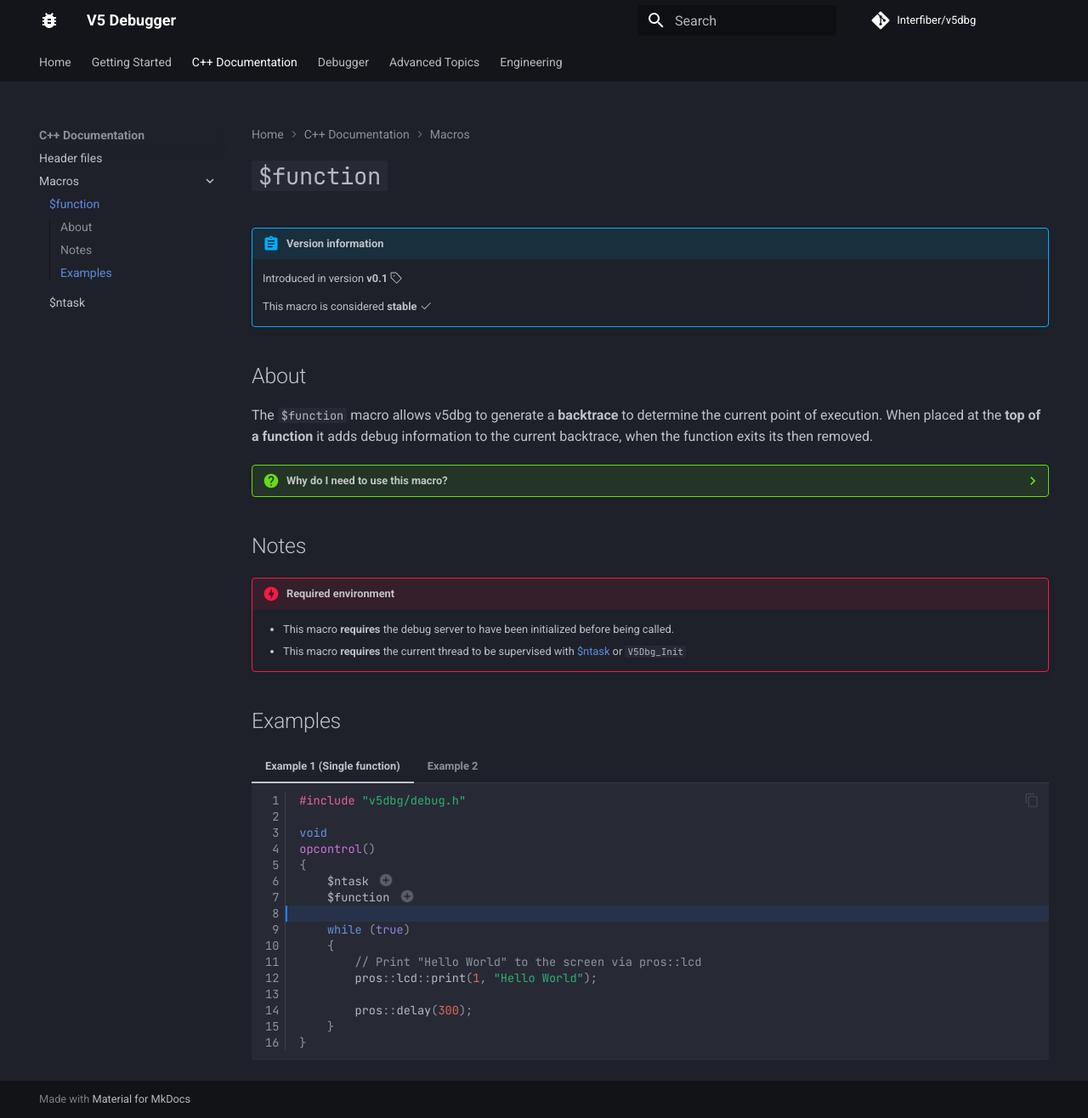
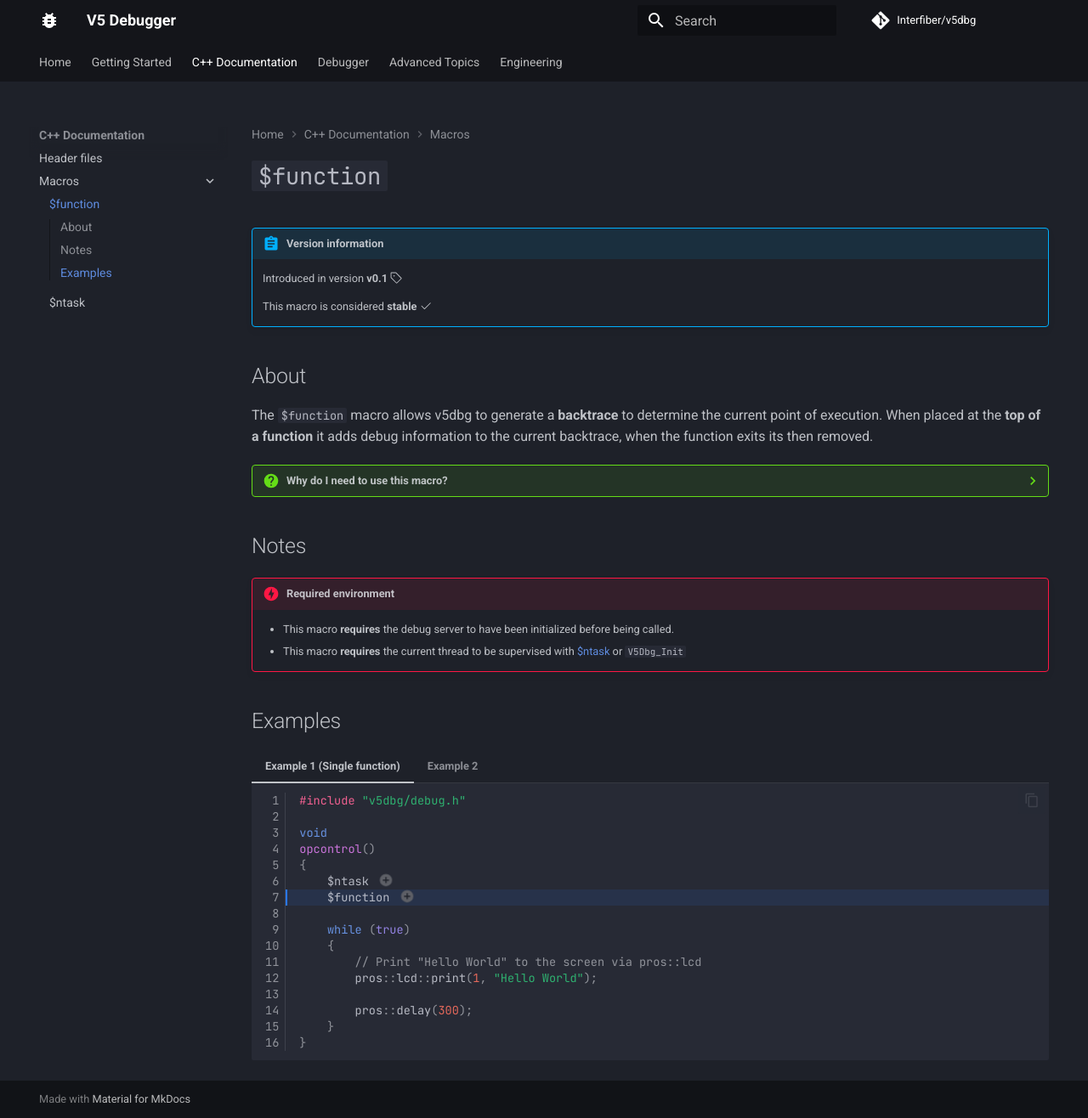
Before and after one commit to interfiberschool/v5dbg, an MkDocs documentation site: the page built from docs/docs/cpp/macros/debug/function.md, in a window 1280 px wide and 1316 px high. Shown: the whole window at 85% size. Built offline with MkDocs 1.6.1 and Material for MkDocs 9.7.7, drawn with Linux system fonts in a browser that asks for light colours; comment, search, counter and statistics services are not loaded.

Commit message:
fix(docs): line highlights incorrect

````diff
--- a/docs/docs/cpp/macros/debug/function.md
+++ b/docs/docs/cpp/macros/debug/function.md
@@ -24,7 +24,7 @@
 
 === "Example 1 (Single function)"
 
-    ```c++ hl_lines="8" linenums="1"
+    ```c++ hl_lines="7" linenums="1"
     #include "v5dbg/debug.h"
 
     void
@@ -48,7 +48,7 @@
 
 === "Example 2"
 
-    ```c++ hl_lines="8" linenums="1"
+    ```c++ hl_lines="6" linenums="1"
     #include "v5dbg/debug.h"
 
     void
````
